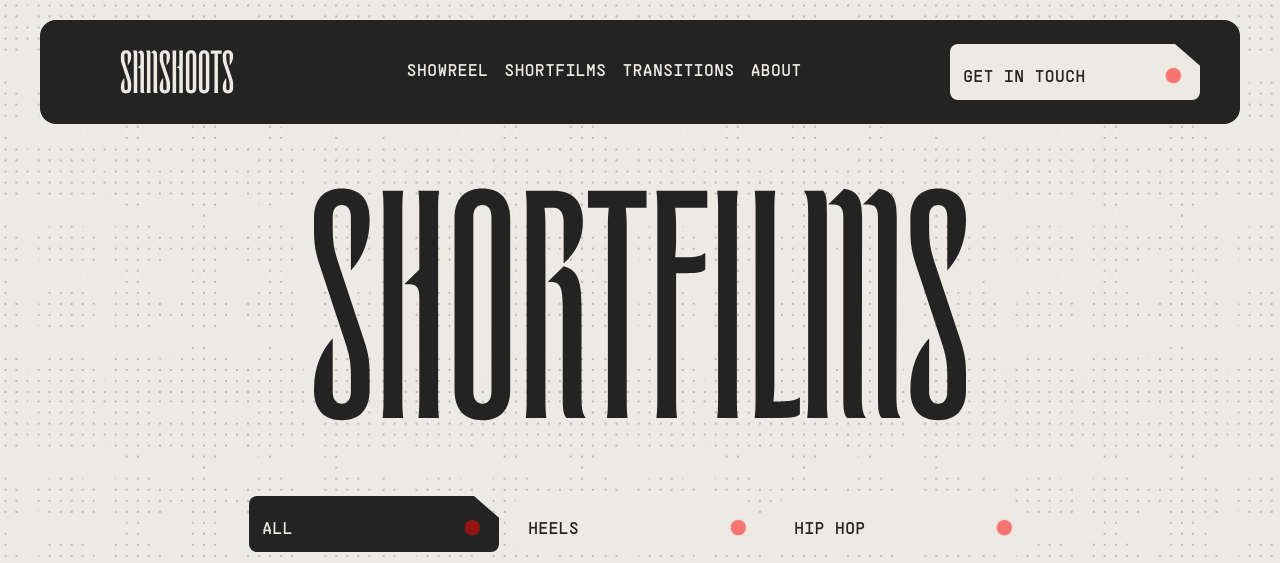
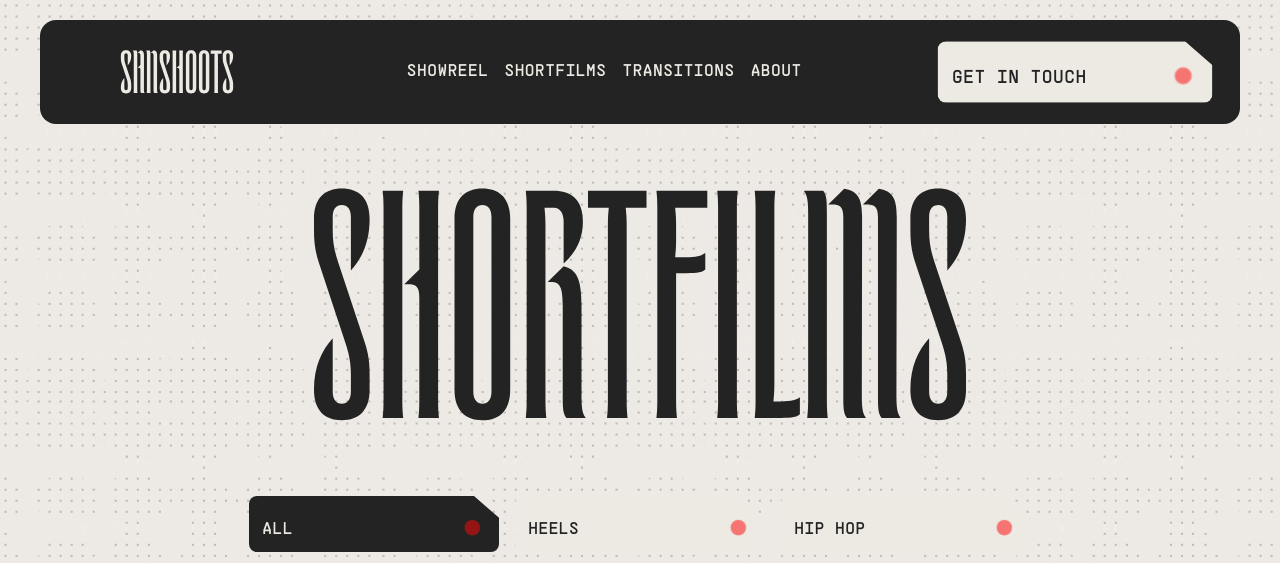
Before and after one commit to baileylatimer/sanshoots, a Gatsby site: page /shortfilms in a window 1280 px wide. In both pictures the pointer is over the element 1075 px from the left and 72 px from the top of the page. Shown: the top 563 px of the page. Built offline with nearby package versions, Linux system fonts and the light colour scheme; Gatsby itself is replaced by a stand-in of ours.

Commit message:
added btn transition

```diff
--- a/src/styles/globals.css
+++ b/src/styles/globals.css
@@ -228,6 +228,7 @@ h1, h2 {
  -ms-border-radius: 8px;
  -o-border-radius: 8px;
  width: 250px;
+ transition: transform 0.3s ease;
 }
 @media(min-width:1023px) {
   .btn {
@@ -238,6 +239,16 @@ h1, h2 {
 .btn--ghost {
   background-color: var(--color-bg);
 }
+
+.btn:hover {
+  transform: scale(1.1);
+  -webkit-transform: scale(1.1);
+  -moz-transform: scale(1.1);
+  -ms-transform: scale(1.1);
+  -o-transform: scale(1.1);
+ transition: transform 0.3s ease;
+}
+
 
 .btn-bg {
   position: absolute;
```
